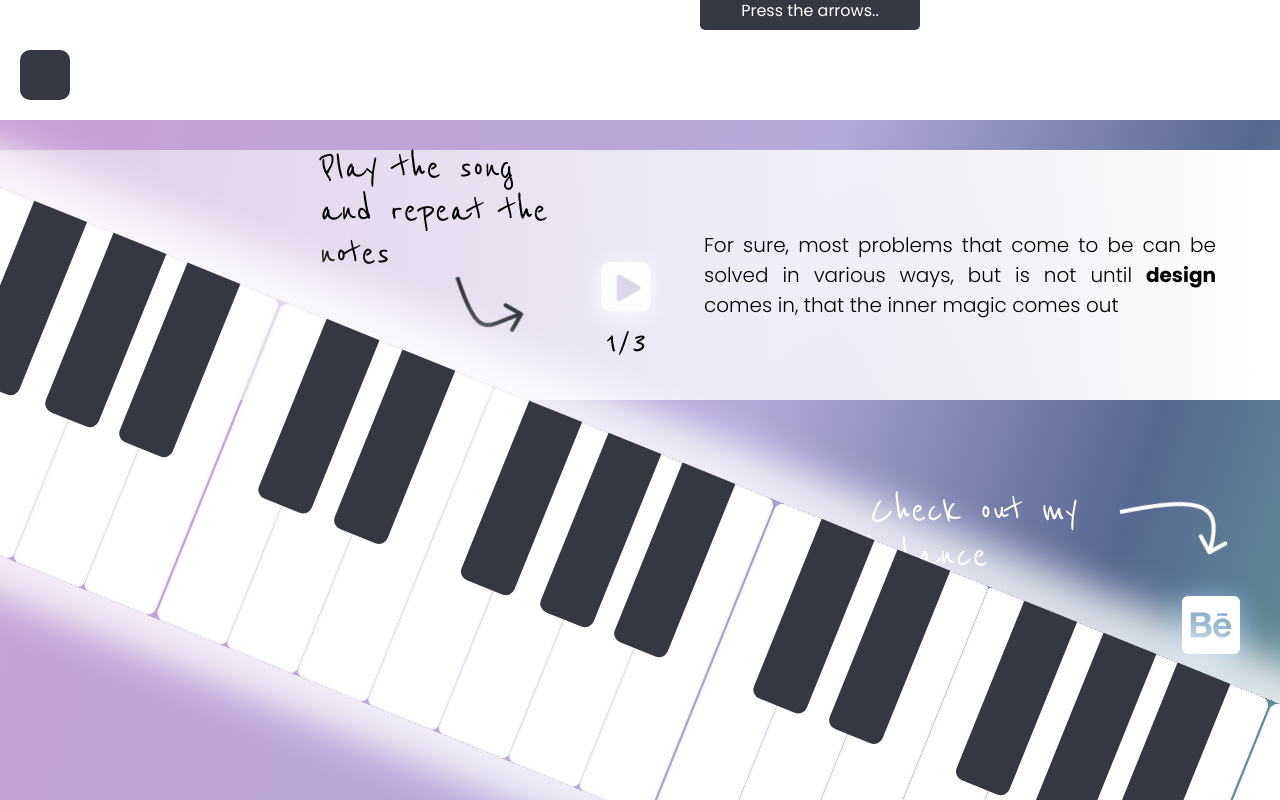
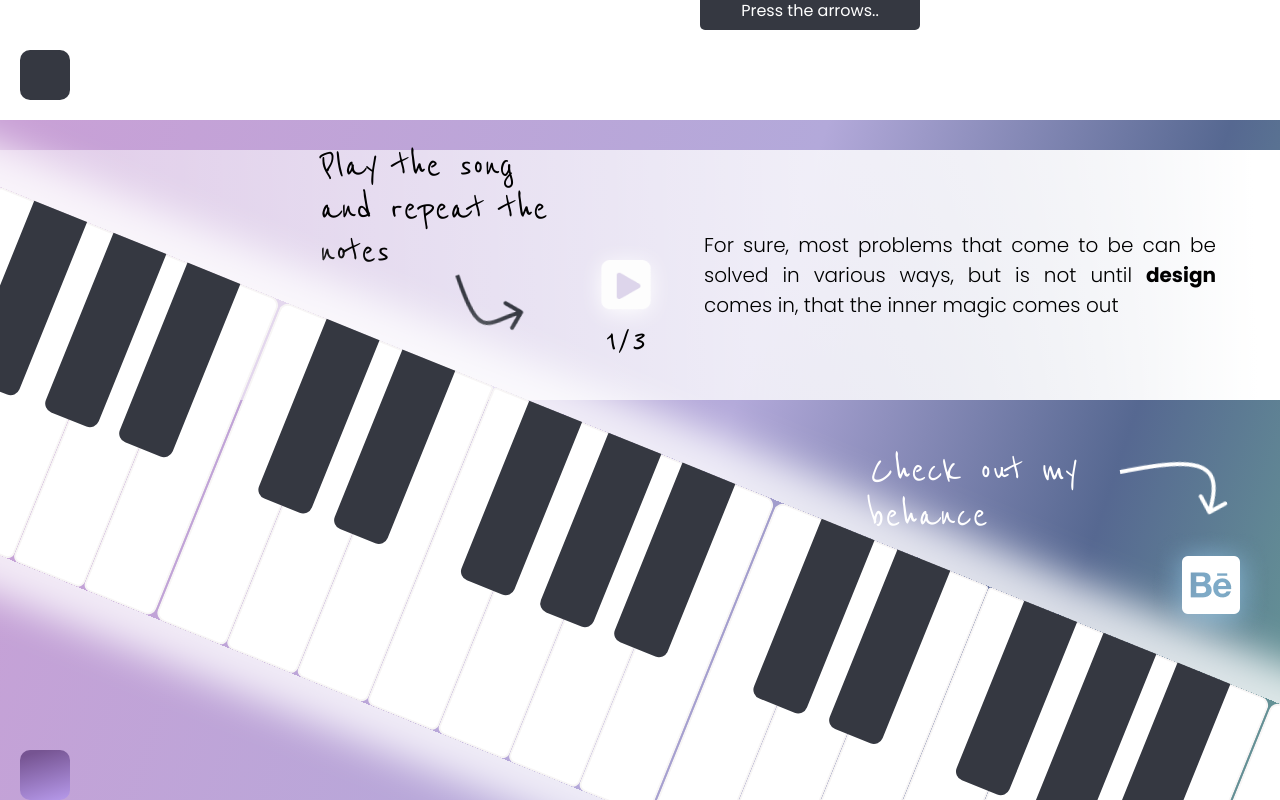
Before and after one commit to DannyCarvajal/portfolio-2022, a React (Create React App) app: page / in a window 1280 px wide. Shown: the part 1380-2180 px from the top of the page. Built offline with nearby package versions, Linux system fonts and the light colour scheme.

Commit message:
additional queries

```diff
--- a/src/sections/creative/creative.scss
+++ b/src/sections/creative/creative.scss
@@ -142,7 +142,7 @@
 
     /* big landscape tablets, laptops, and desktops */
     .creativeSection {
-        min-height: 800px;
+        min-height: 700px;
         background: linear-gradient(108.32deg, #c9a0d6 1%, #b3a9da 54.81%, #566891 81.51%, #669796 99.27%);
         opacity: 1;
         position: relative;
--- a/src/sections/stack/stack.jsx
+++ b/src/sections/stack/stack.jsx
@@ -71,7 +71,7 @@
 						return <TechCircle key={name} techName={name} />;
 					})}
 				</div>
-				<div className="technologiesSection__interactionContainer">
+				<div className="technologiesSection__interactionContainer solved">
 					<PuzzleInteraction description="Try it again!" handler={mixPuzzleAgain} image={Thunder} keyWord="MIX" />
 				</div>
 				{/* ANIMATION OF SOLVED */}
--- a/src/sections/stack/stack.scss
+++ b/src/sections/stack/stack.scss
@@ -115,6 +115,11 @@
             display: flex;
             flex-direction: column;
             flex-wrap: wrap;
+
+            &.solved {
+                bottom: 20px;
+
+            }
         }
 
     }
```
